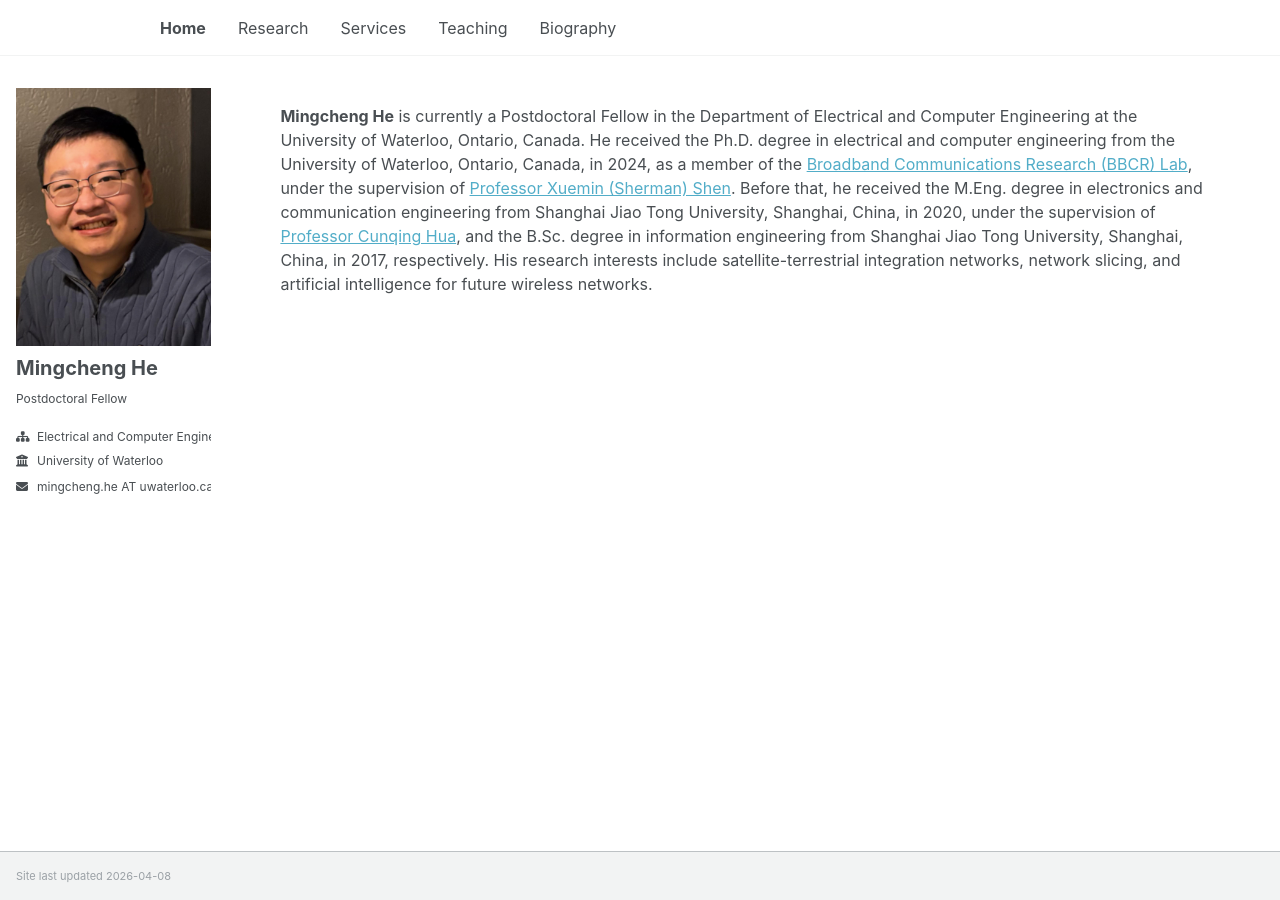
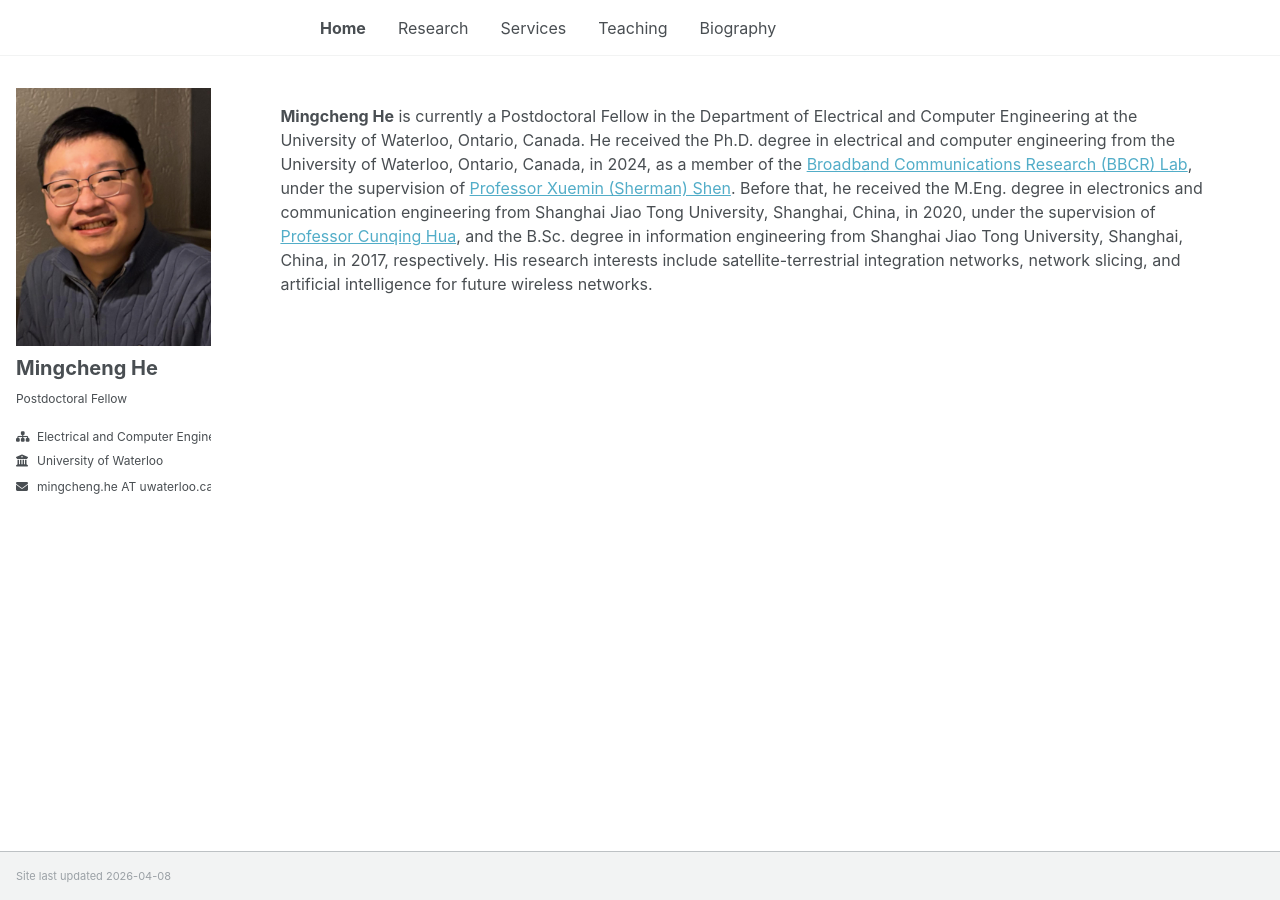
Before and after one commit to mingcheng-he/mingcheng-he.github.io, a Jekyll site: the page built from _pages/about.md, in a window 1280 px wide. Built offline with Jekyll 4.4.1, drawn with Linux system fonts in a browser that asks for light colours; a script that is not in the unit is left out.

Commit message:
Update _masthead.scss

```diff
--- a/_sass/layout/_masthead.scss
+++ b/_sass/layout/_masthead.scss
@@ -27,7 +27,7 @@
   &__inner-wrap {
     @include container;
     @include clearfix;
-    padding: 0.5em 10em;
+    padding: 0.5em 20em;
     font-family: $sans-serif-narrow;
 
     @include breakpoint($x-large) {
```
